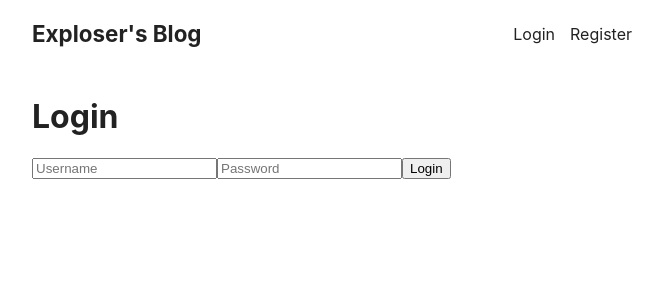
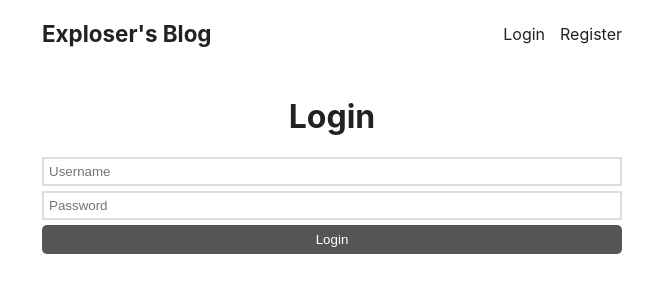
Before and after one commit to Exploser/Personal-Blog-Site, a React (Create React App) app in the folder client/: page /login in a window 1280 px wide. Shown: the top 300 px of the page, without its empty margins (308-968 px from the left). Built offline with nearby package versions, Linux system fonts and the light colour scheme.

Commit message:
Add styling for login and register page

```diff
--- a/client/src/App.css
+++ b/client/src/App.css
@@ -1,3 +1,7 @@
+* {
+  box-sizing: border-box;
+}
+
 body {
   color: #222;
 }
@@ -64,3 +68,31 @@
   margin: 10px 0;
   line-height: 1.5rem;
 }
+
+form.login form.register {
+  max-width: 400px;
+  margin: 0 auto;
+}
+
+input {
+  display: block;
+  margin-bottom: 5px;
+  width: 100%;
+  padding: 5px;
+  border: 2px solid #ddd;
+  background-color: #fff;
+}
+
+button {
+  width: 100%;
+  display: block;
+  background-color: #555;
+  border: 0;
+  color: #fff;
+  border-radius: 5px;
+  padding: 7px 0;
+}
+
+form h1 {
+  text-align: center;
+}
```
